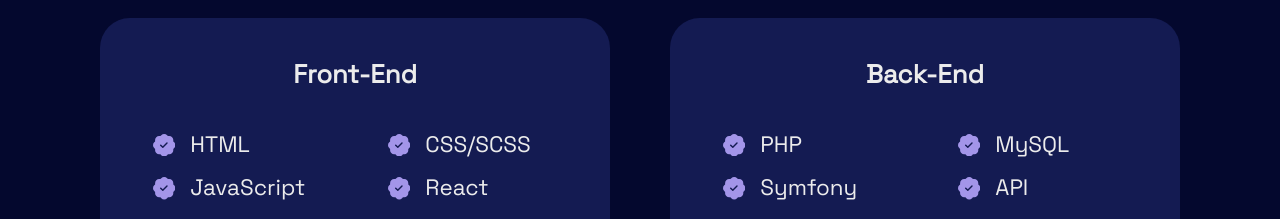
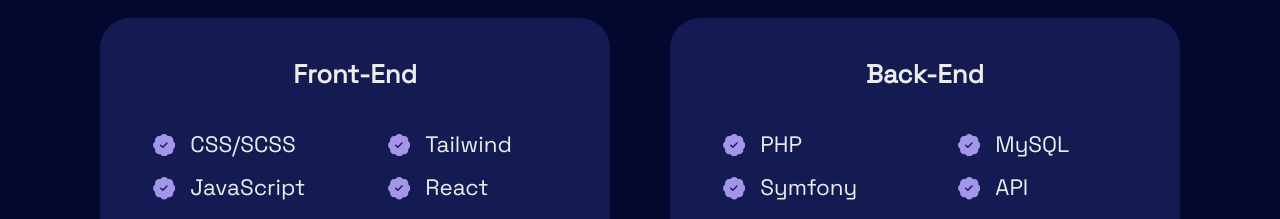
Before and after one commit to mena0018/Portfolio, a React (Create React App) app: page / in a window 1280 px wide. Shown: the part 1640-1859 px from the top of the page. Built offline with nearby package versions, Linux system fonts and the light colour scheme.

Commit message:
Ajout de la compétence TailwindCSS

```diff
--- a/src/constants/skills.js
+++ b/src/constants/skills.js
@@ -3,8 +3,8 @@
     {
       name: "Front-End",
       stacks: [
-       [ "HTML", "Avancé"],
        ["CSS/SCSS","Avancé"],
+       [ "Tailwind", "Intermédiaire"],
        ["JavaScript","Avancé"],
        ["React", "Intermédiaire"],
        ["GSAP","Intermédiaire"],
@@ -27,8 +27,8 @@
     {
       name: "Front-End",
       stacks: [
-       [ "HTML", "Advanced"],
        ["CSS/SCSS","Advanced"],
+       [ "Tailwind", "Intermediate"],
        ["JavaScript","Advanced"],
        ["React", "Intermediate"],
        ["GSAP","Intermediate"],
```
